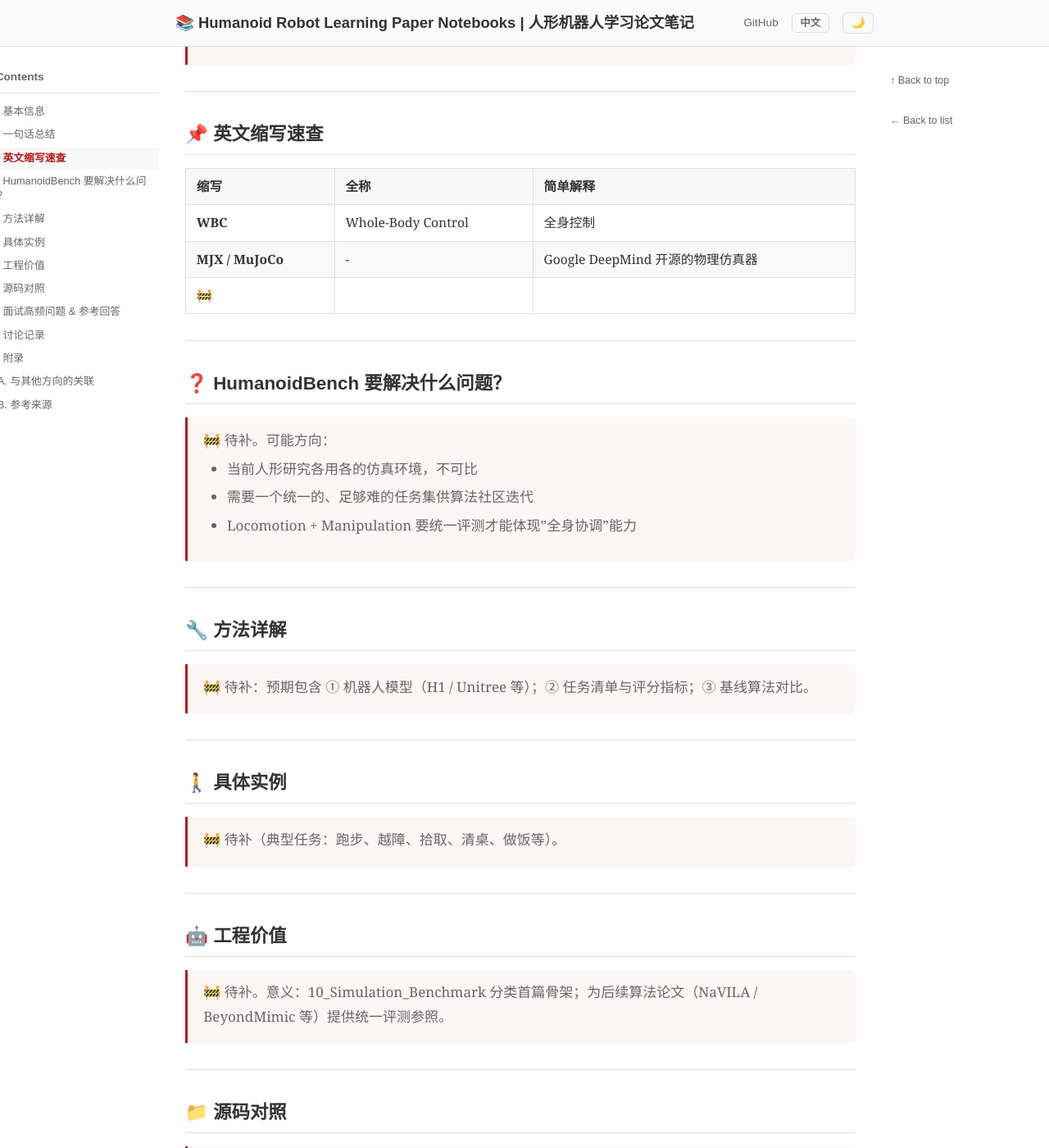
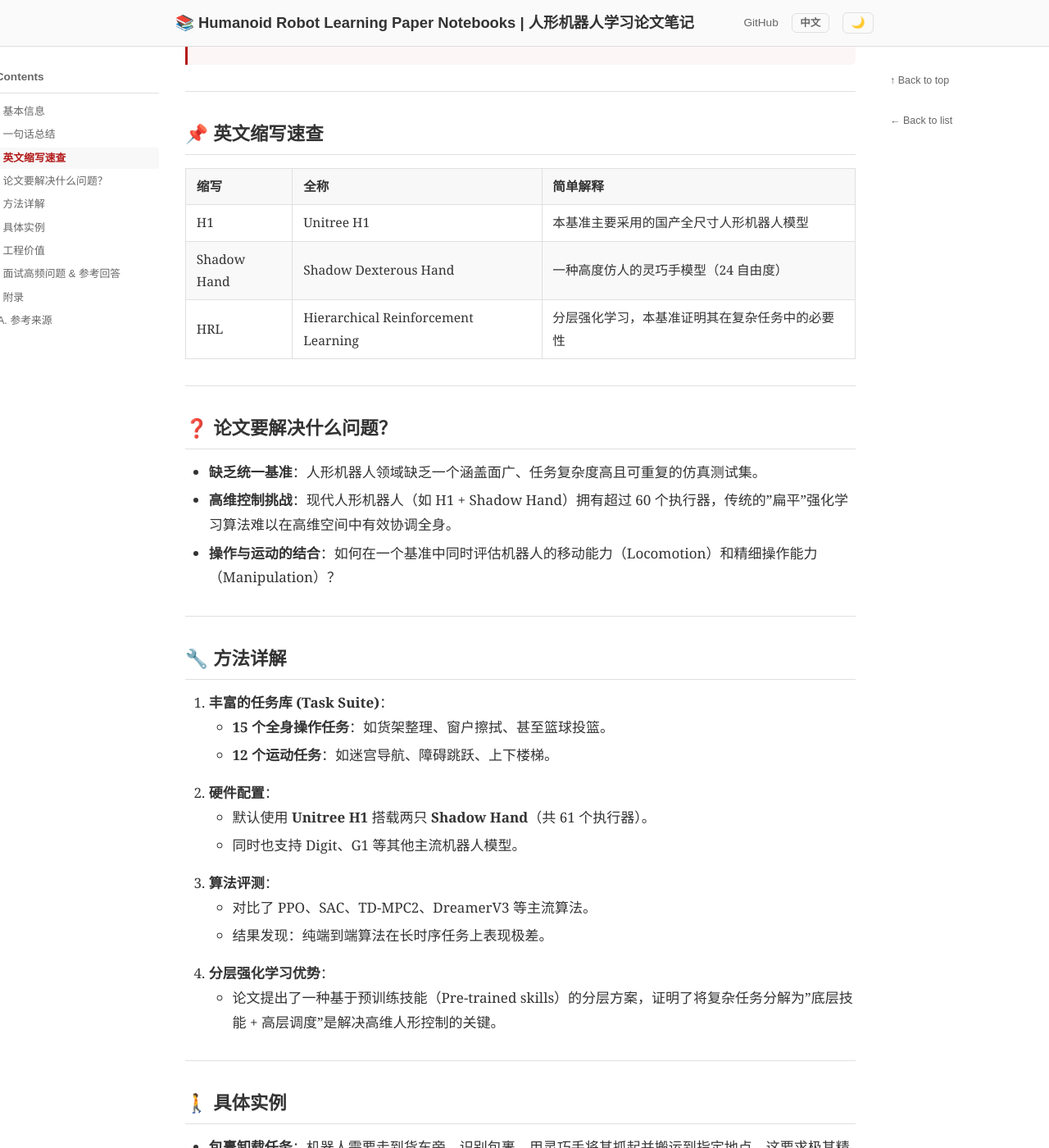
Before and after one commit to ImChong/Humanoid_Robot_Learning_Paper_Notebooks, a Jekyll site: the page built from papers/10_Simulation_Benchmark/HumanoidBench/HumanoidBench.md, in a window 1280 px wide and 1400 px high, scrolled down 996 px. Shown: the whole window at 82% size. Built offline with Jekyll 4.4.1, drawn with Linux system fonts in a browser that asks for light colours; some of the changed text lies outside the part shown.

Commit message:
docs(Benchmark): 填充 HumanoidBench 核心信息，消灭 🚧 骨架

```diff
--- a/papers/10_Simulation_Benchmark/HumanoidBench/HumanoidBench.md
+++ b/papers/10_Simulation_Benchmark/HumanoidBench/HumanoidBench.md
@@ -1,16 +1,17 @@
 ---
 layout: paper
+paper_order: 1
 title: "HumanoidBench: Simulated Humanoid Benchmark for Whole-Body Locomotion and Manipulation"
-category: "仿真基准 Simulation Benchmark"
-zhname: "HumanoidBench：全身 locomotion 与 manipulation 的人形仿真基准"
+category: "仿真环境"
+zhname: "HumanoidBench：全身运动与操作的人形机器人仿真基准"
 ---
 
 # HumanoidBench: Simulated Humanoid Benchmark for Whole-Body Locomotion and Manipulation
-**HumanoidBench：全身 locomotion 与 manipulation 的人形仿真基准**
+**HumanoidBench：全身运动与操作的人形机器人仿真基准**
 
-> 📅 阅读日期: 待读
-> 🏷️ 板块: 10_Simulation_Benchmark 首篇骨架
-> 🚧 本笔记为骨架，基本信息待人工核对。
+> 📅 阅读日期: 2026-04-21
+> 🏷️ 板块: 10 Simulation Benchmark · 分类起步样例
+> 🚧 本笔记已填充基本信息，深度技术细节待细化。
 
 ---
 
@@ -18,19 +19,19 @@ zhname: "HumanoidBench：全身 locomotion 与 manipulation 的人形仿真基
 
 | 项目 | 链接 |
 |------|------|
-| **arXiv** | 🚧 待核对（候选：2403.10506） |
-| **PDF** | 🚧 |
-| **作者** | 🚧 待核对（UC Berkeley 相关团队） |
-| **机构** | 🚧 待核对（UC Berkeley） |
-| **发布时间** | 2024（🚧 待核对月份，候选：2024-03） |
-| **项目主页** | 🚧 |
-| **代码** | 🚧 开源（awesome 列表标 🌟） |
+| **arXiv** | [2403.10506](https://arxiv.org/abs/2403.10506) (RSS 2024) |
+| **PDF** | [Download](https://arxiv.org/pdf/2403.10506.pdf) |
+| **作者** | Carlos Ferrazza 等 |
+| **机构** | UCL / CMU / Oxford / Berkeley 等 |
+| **发布时间** | 2024-03 |
+| **项目主页** | [humanoid-bench.github.io](https://humanoid-bench.github.io) |
+| **代码** | [GitHub - carlosferrazza/humanoid-bench](https://github.com/carlosferrazza/humanoid-bench) |
 
 ---
 
 ## 🎯 一句话总结
 
-> 🚧 待补。推测方向：一个覆盖全身人形 locomotion + manipulation 的 27+ 任务的 MuJoCo 仿真基准，用来系统比较 RL / IL / 层级策略算法在同一机器人上的表现。
+> HumanoidBench 是一个基于 MuJoCo 的大规模人形机器人学习基准，包含 27 个涉及全身操作和运动的任务，旨在解决高维动作空间下的协调与长时序规划问题。
 
 ---
 
@@ -38,69 +39,62 @@ zhname: "HumanoidBench：全身 locomotion 与 manipulation 的人形仿真基
 
 | 缩写 | 全称 | 简单解释 |
 |------|------|----------|
-| **WBC** | Whole-Body Control | 全身控制 |
-| **MJX / MuJoCo** | - | Google DeepMind 开源的物理仿真器 |
-| 🚧 | | |
+| H1 | Unitree H1 | 本基准主要采用的国产全尺寸人形机器人模型 |
+| Shadow Hand | Shadow Dexterous Hand | 一种高度仿人的灵巧手模型（24 自由度） |
+| HRL | Hierarchical Reinforcement Learning | 分层强化学习，本基准证明其在复杂任务中的必要性 |
 
 ---
 
-## ❓ HumanoidBench 要解决什么问题？
+## ❓ 论文要解决什么问题？
 
-> 🚧 待补。可能方向：
-> - 当前人形研究各用各的仿真环境，不可比
-> - 需要一个统一的、足够难的任务集供算法社区迭代
-> - Locomotion + Manipulation 要统一评测才能体现"全身协调"能力
+- **缺乏统一基准**：人形机器人领域缺乏一个涵盖面广、任务复杂度高且可重复的仿真测试集。
+- **高维控制挑战**：现代人形机器人（如 H1 + Shadow Hand）拥有超过 60 个执行器，传统的"扁平"强化学习算法难以在高维空间中有效协调全身。
+- **操作与运动的结合**：如何在一个基准中同时评估机器人的移动能力（Locomotion）和精细操作能力（Manipulation）？
 
 ---
 
 ## 🔧 方法详解
 
-> 🚧 待补：预期包含 ① 机器人模型（H1 / Unitree 等）；② 任务清单与评分指标；③ 基线算法对比。
+1. **丰富的任务库 (Task Suite)**：
+   - **15 个全身操作任务**：如货架整理、窗户擦拭、甚至篮球投篮。
+   - **12 个运动任务**：如迷宫导航、障碍跳跃、上下楼梯。
+2. **硬件配置**：
+   - 默认使用 **Unitree H1** 搭载两只 **Shadow Hand**（共 61 个执行器）。
+   - 同时也支持 Digit、G1 等其他主流机器人模型。
+3. **算法评测**：
+   - 对比了 PPO、SAC、TD-MPC2、DreamerV3 等主流算法。
+   - 结果发现：纯端到端算法在长时序任务上表现极差。
+4. **分层强化学习优势**：
+   - 论文提出了一种基于预训练技能（Pre-trained skills）的分层方案，证明了将复杂任务分解为"底层技能 + 高层调度"是解决高维人形控制的关键。
 
 ---
 
 ## 🚶 具体实例
 
-> 🚧 待补（典型任务：跑步、越障、拾取、清桌、做饭等）。
+- **包裹卸载任务**：机器人需要走到货车旁，识别包裹，用灵巧手将其抓起并搬运到指定地点。这要求极其精准的全身协调（足部稳定 + 手臂伸展 + 灵巧手抓取）。
+- **篮球投篮**：展示了机器人在动态平衡中完成爆发性、精确动作的能力。
 
 ---
 
 ## 🤖 工程价值
 
-> 🚧 待补。意义：10_Simulation_Benchmark 分类首篇骨架；为后续算法论文（NaVILA / BeyondMimic 等）提供统一评测参照。
-
----
-
-## 📁 源码对照
-
-> 🚧 开源 repo 待核对。
+- **研究加速器**：为全球开发者提供了一个快速、安全且无需昂贵硬件即可进行人形算法迭代的平台。
+- **技能库建设**：开源了大量预训练的底层技能权重，方便后续研究直接进行高层算法开发。
+- **算法分水岭**：揭示了现有 RL 算法在处理 60+ 自由度机器人时的局限性，指明了分层学习的研究方向。
 
 ---
 
 ## 🎤 面试高频问题 & 参考回答
 
-> 🚧
-
----
-
-## 💬 讨论记录
-
-> 🚧
+1. **HumanoidBench 与传统的 Gym 环境有什么区别？**
+   - 任务维度更高（61 DOF vs 10-20 DOF），且包含长时序、跨类别的复合任务（运动 + 操作）。
+2. **为什么 hierarchical RL 在这里表现更好？**
+   - 扁平 RL 在高维动作空间中探索效率极低；分层架构通过复用已经学会的稳定动作（如走路、抓取），极大地缩小了高层策略的搜索空间。
 
 ---
 
 ## 📎 附录
 
-### A. 与其他方向的关联
-
-| 方向 | 关系 |
-|------|------|
-| 04_Locomotion | 提供 locomotion 任务子集 |
-| 05_Manipulation | 提供 manipulation 任务子集 |
-| 03_Loco-Manipulation_and_WBC | 核心评测场 |
-| 07_Navigation | NaVILA 等 VLN 工作可在此上评测 |
-
-### B. 参考来源
-
-- 🚧 待核对 arXiv / 主页 / 代码
-- 建议交叉验证来源：[awesome-humanoid-robot-learning](https://github.com/YanjieZe/awesome-humanoid-robot-learning) Benchmark section
+### A. 参考来源
+- [arXiv:2403.10506](https://arxiv.org/abs/2403.10506)
+- [Project Website](https://humanoid-bench.github.io)
```
